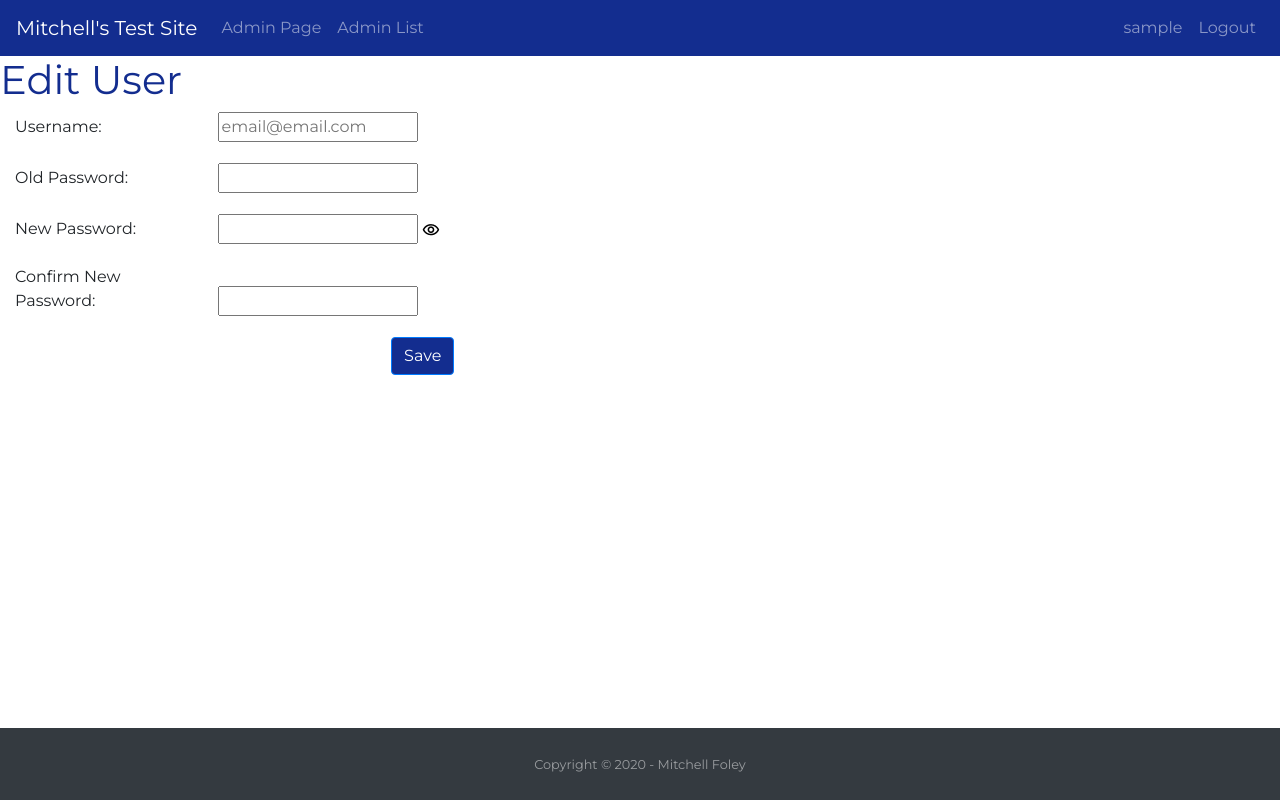
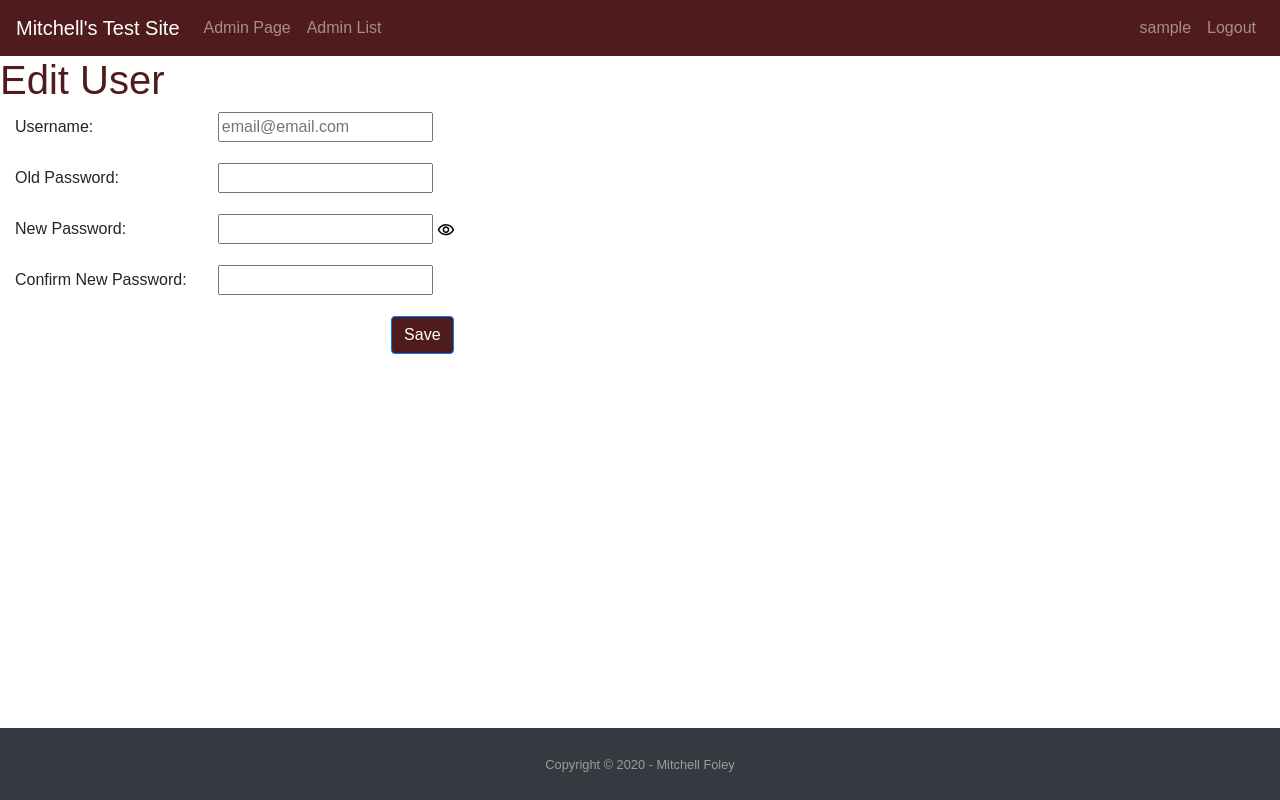
Before and after one commit to Moitch/PHP-Assignment-3Part, a PHP site: page /edit-admin.php?userId=1 in a window 1280 px wide. Run offline with PHP 8.4, Linux system fonts and the light colour scheme; the visitor is signed in with stand-in values (Sample User, id 1); data that the repository does not hold is empty.

Commit message:
Part2 Update CSS
updated CSS

```diff
--- a/css/styles.css
+++ b/css/styles.css
@@ -1,21 +1,22 @@
+*{
+
+    font-family:'Arial', sans-serif;
+}
+
 .btn-primary {
-    background-color: #132D8F;
+    background-color: #501B1D;
 }
 
 h1 {
-    color: #132D8F;
+    color: #501B1D;
 }
 
 td a {
-    color: #5871CC;
-}
-
-body {
-    font-family:'Montserrat', sans-serif;
+    color: #83677b;
 }
 
 .bg-custom {
-    background-color: #132D8F;
+    background-color: #501B1D;
 }
 
 html,
--- a/header.php
+++ b/header.php
@@ -4,7 +4,7 @@
     <meta charset="UTF-8">
     <title>Mitchell's Test Site - <?php echo $title; ?></title>
     <link rel="stylesheet" href="https://stackpath.bootstrapcdn.com/bootstrap/4.4.1/css/bootstrap.min.css" integrity="sha384-Vkoo8x4CGsO3+Hhxv8T/Q5PaXtkKtu6ug5TOeNV6gBiFeWPGFN9MuhOf23Q9Ifjh" crossorigin="anonymous">
-    <link href="https://fonts.googleapis.com/css?family=Montserrat&display=swap" rel="stylesheet">
+
     <link rel="stylesheet" href="css/styles.css" />
 
 </head>
```
